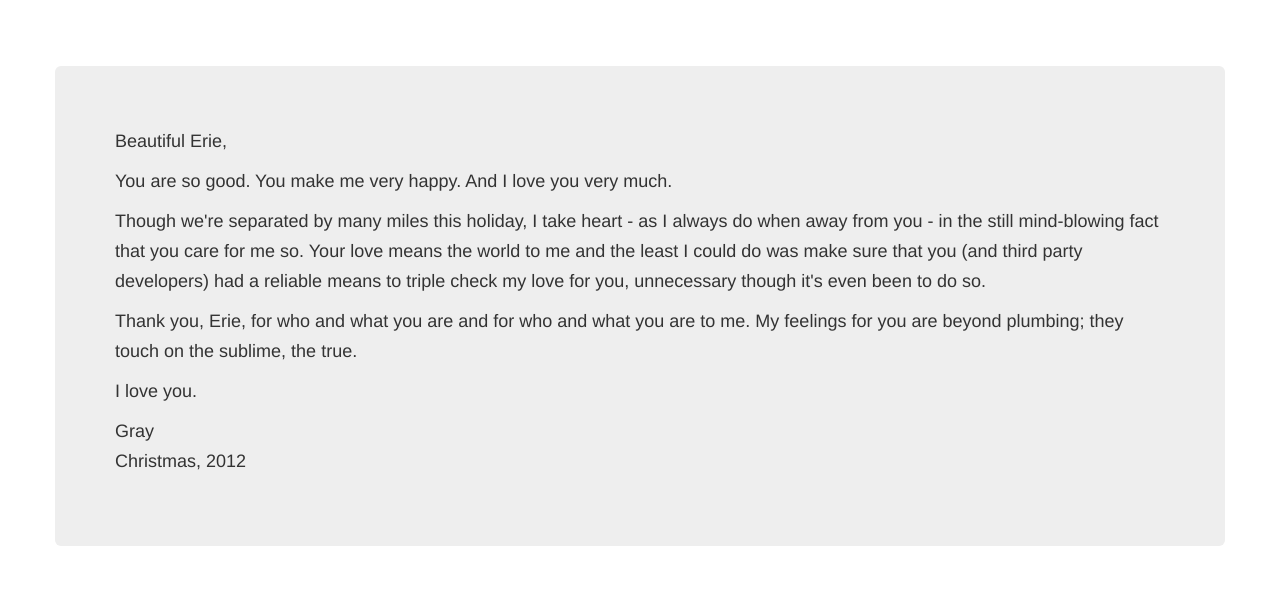
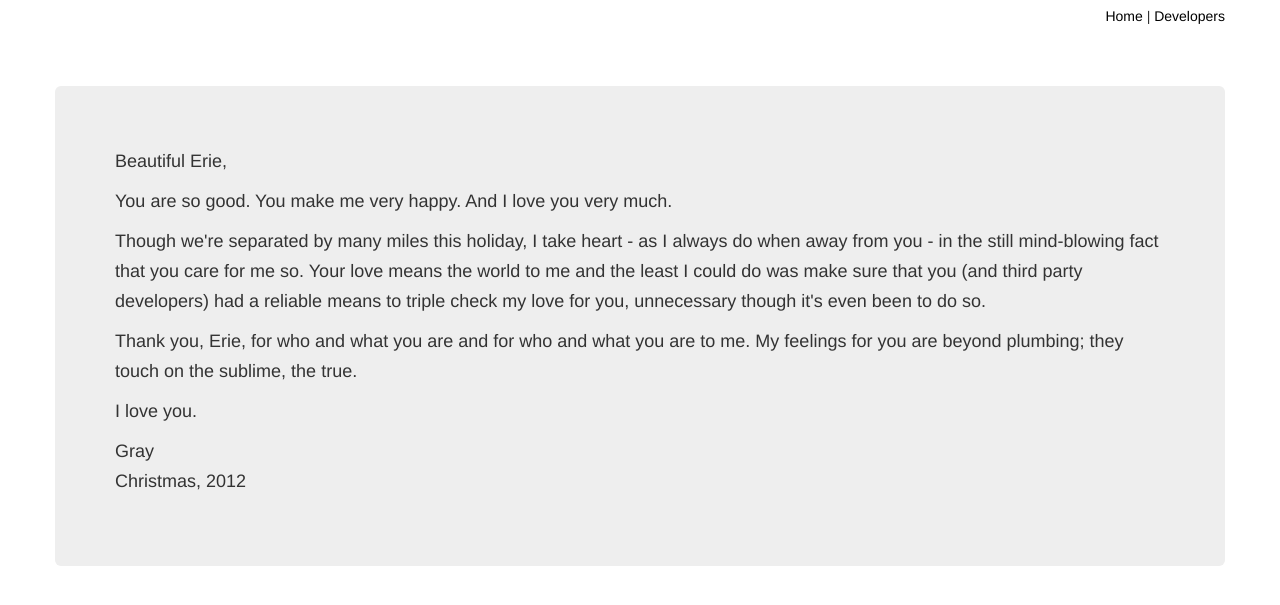
Before and after one commit to gbinal/EM-API, a Jekyll site: the page built from about.html, in a window 1280 px wide. Shown: the top 605 px of the page. Built offline with Jekyll 4.4.1, drawn with Linux system fonts in a browser that asks for light colours; nearby versions of some CDN libraries.

Commit message:
Update about.html

```diff
--- a/about.html
+++ b/about.html
@@ -1,6 +1,10 @@
 ---
 layout: default
 ---
+
+<div style="text-align: right;">
+<a href="http://doesgrayloveerie.com"><font color="000000">Home</font></a> | <a href="http://doesgrayloveerie.com/developers"><font color="000000">Developers</font></a>
+</div>
 
 <div style="margin: 60px auto;" class="hero-unit">
 <p>Beautiful Erie,  </p>
```
